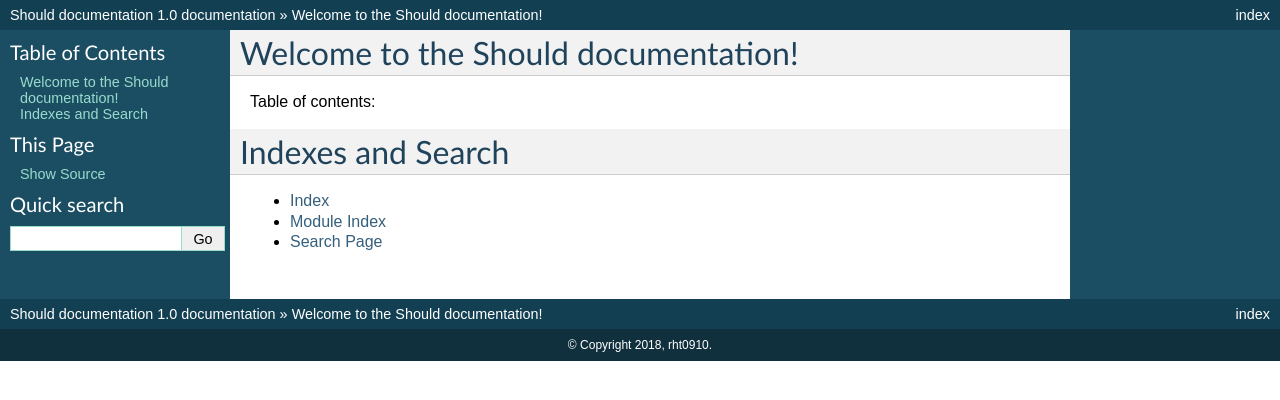
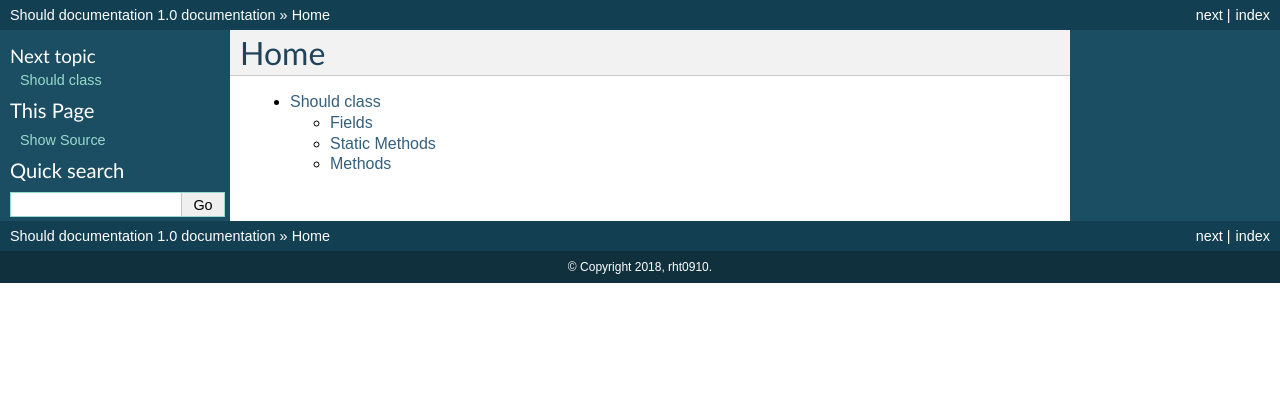
Before and after one commit to acrylic-style/should, a Sphinx documentation site: the page built from docs/index.rst, in a window 1280 px wide. Shown: the top 400 px of the page. Built offline with Sphinx 7.4.7, drawn with Linux system fonts in a browser that asks for light colours; some of the changed lines change nothing that is shown.

Commit message:
add should.rst

```diff
--- a/docs/index.rst
+++ b/docs/index.rst
@@ -1,19 +1,8 @@
-Welcome to the Should documentation!
-==================================================
-
-Table of contents:
+Home
+====
 
 .. toctree::
-   :maxdepth: 1
+   :maxdepth: 2
    :glob:
 
    *
-
-
-
-Indexes and Search
-==================
-
-* :ref:`genindex`
-* :ref:`modindex`
-* :ref:`search`
--- /dev/null
+++ b/docs/should.rst
@@ -0,0 +1,116 @@
+####
+Should class
+####
+
+****
+Fields
+****
+
+Private fields
+====
+These fields are private and cannot be accessed without reflection.
+
+o: Object
+----
+A field to hold object that being evaluated.
+
+invert: boolean
+----
+Does invert evaluation or not.
+
+Chaining fields
+====
+These fields are simple chaining to improve readability. Does nothing.
+
+ * an
+ * of
+ * a
+ * and
+ * been
+ * with
+ * should
+
+****
+Static Methods
+****
+These methods are static and can be accessed directly without using constructor.
+
+object(T): Should<T>
+====
+Initializes should object. It's exactly same as calling constructor.
+
+map(Map<K, V>): Should<Map<K, V>>
+====
+This method exists to improve readability. Does same as object(T).
+
+list(List<T>): Should<List<T>>
+====
+This method exists to improve readability. Does same as object(T).
+
+objectNoType(Object): Should<Object>
+====
+Initializes should object with Object type. (Disables compile-time type check)
+
+****
+Methods
+****
+These methods are public and can be accessed using should instance.
+
+must: Must<T>
+====
+object(null).must()
+
+not: Should<T>
+====
+Inverts current evaluation.
+
+shouldNot: Should<T>
+====
+Inverts current evaluation.
+
+shouldnt: Should<T>
+====
+Inverts current evaluation.
+
+exactly: Must<T>
+====
+Returns Must<T> object that matches exactly when using Must#sameAs.
+
+be: Must<T>
+====
+object(null).should.be()
+
+ok: Must<T>
+====
+Simple alias to Must#ok.
+
+true\_: Must<T>
+====
+Simple alias to Must#true_.
+
+false\_: Must<T>
+====
+Simple alias to Must#false_.
+
+have: Have<T>
+====
+object(null).should.have()
+
+has: Have<T>
+====
+object(null).should.has()
+
+exist: Should<T>
+====
+Returns null if object is null.
+Returns new instance if object is null but inverted.
+
+startsWith(String): Should<T>
+====
+Checks if the string starts with specified string.
+Returns null if object isn't string or does not starts with specified string.
+
+endsWith(String): Should<T>
+====
+Checks if the string ends with specified string.
+Returns null if object isn't string or does not ends with specified string.
```
